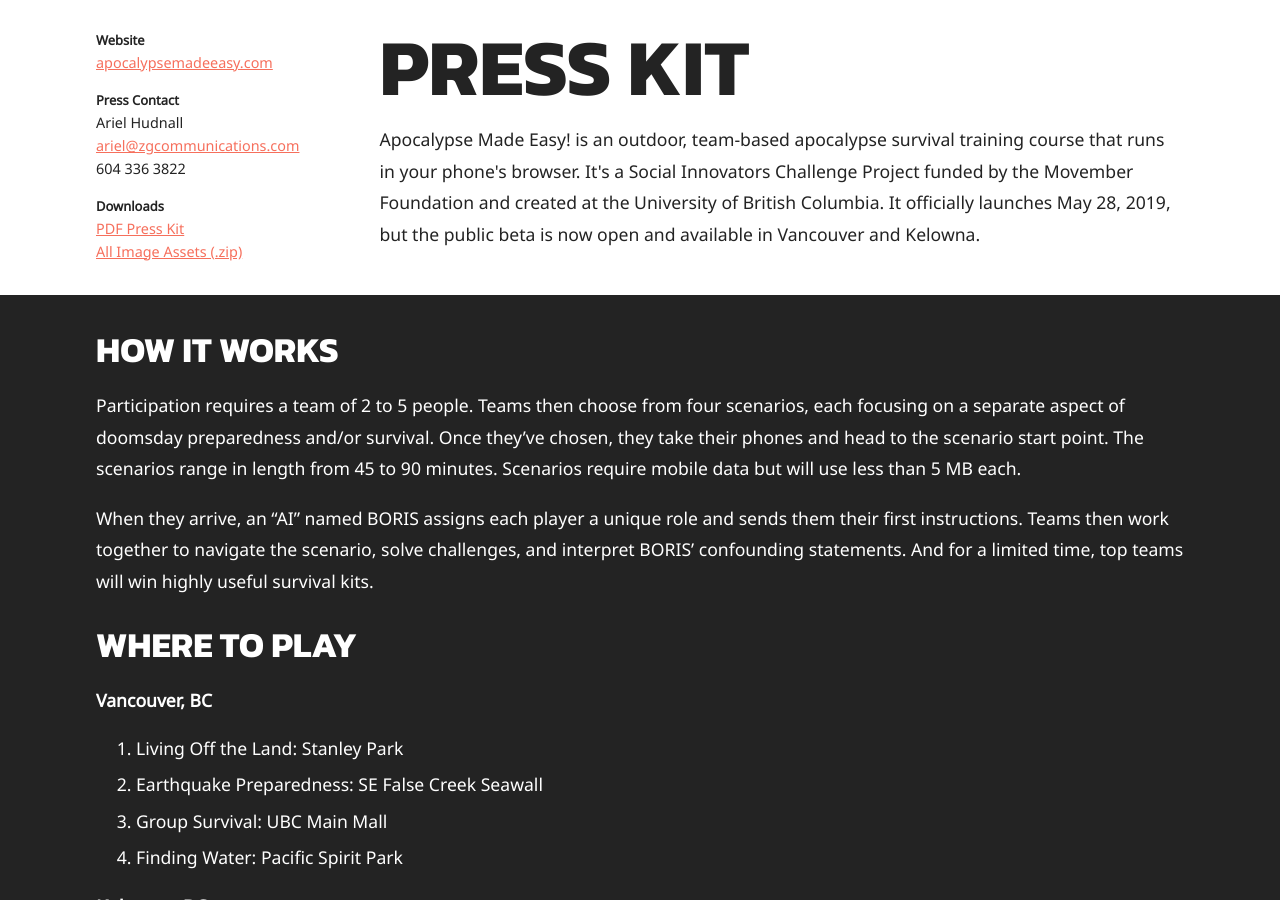
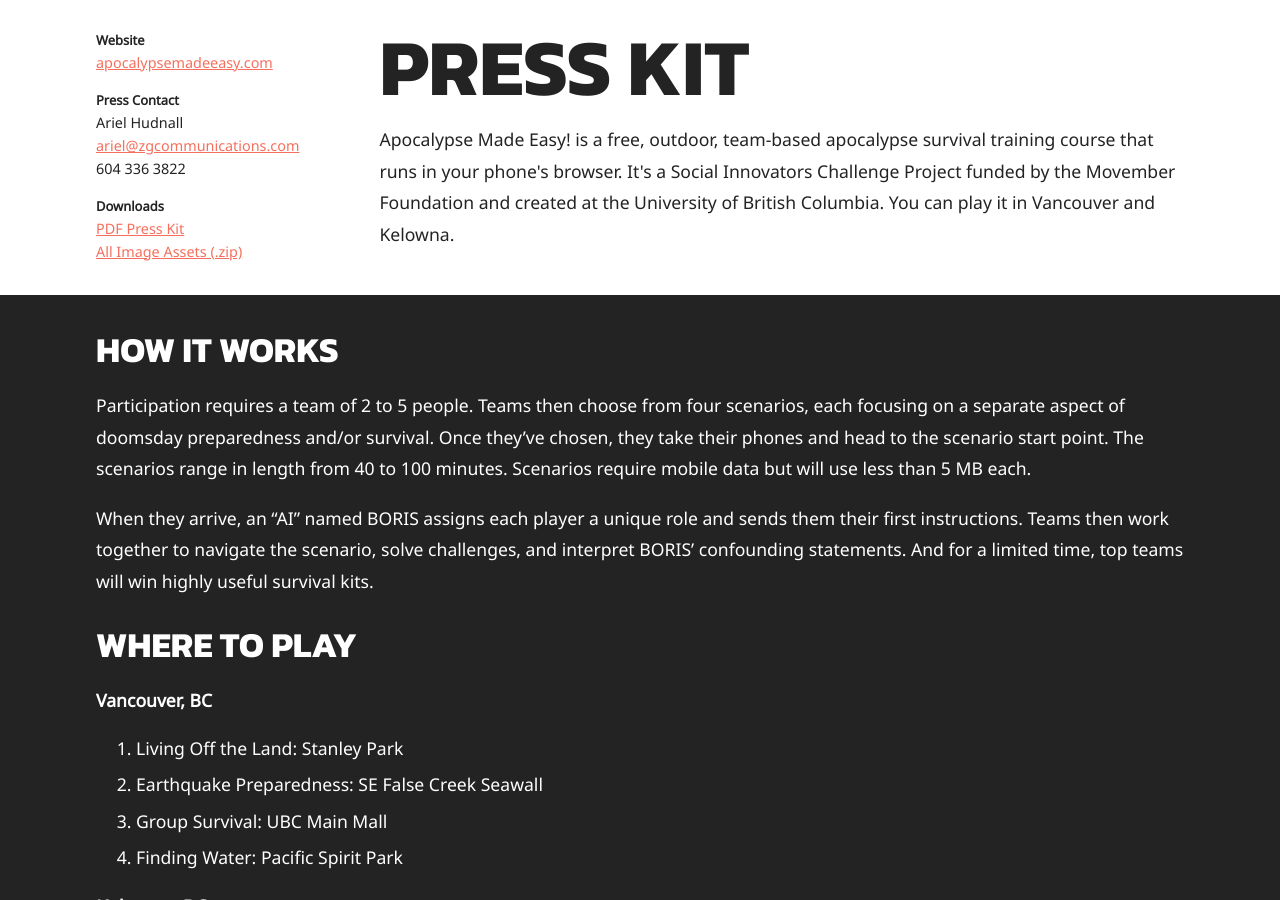
Before and after one commit to from-the-storm/ApocalypseMadeEasyWebsite, a Jekyll site: the page built from press.html, in a window 1280 px wide and 900 px high. Built offline with Jekyll 4.4.1, drawn with Linux system fonts in a browser that asks for light colours; some of the changed text lies outside the part shown.

Commit message:
Update press kit

```diff
--- a/press.html
+++ b/press.html
@@ -13,7 +13,7 @@
               </ul>
               <div>
                   <h1>Press Kit</h1>
-                  <p>Apocalypse Made Easy! is an outdoor, team-based apocalypse survival training course that runs in your phone's browser. It's a Social Innovators Challenge Project funded by the Movember Foundation and created at the University of British Columbia. It officially launches May 28, 2019, but the public beta is now open and available in Vancouver and Kelowna.</p>
+                  <p>Apocalypse Made Easy! is a free, outdoor, team-based apocalypse survival training course that runs in your phone's browser. It's a Social Innovators Challenge Project funded by the Movember Foundation and created at the University of British Columbia. You can play it in Vancouver and Kelowna.</p>
               </div>
           </div>
     </section>
@@ -21,7 +21,7 @@
           <div class="section-body">
               <div>
                   <h2>How it works</h2>
-                  <p>Participation requires a team of 2 to 5 people. Teams then choose from four scenarios, each focusing on a separate aspect of doomsday preparedness and/or survival. Once they’ve chosen, they take their phones and head to the scenario start point. The scenarios range in length from 45 to 90 minutes. Scenarios require mobile data but will use less than 5 MB each.</p><p>When they arrive, an “AI” named BORIS assigns each player a unique role and sends them their first instructions. Teams then work together to navigate the scenario, solve challenges, and interpret BORIS’ confounding statements. And for a limited time, top teams will win highly useful survival kits.</p>
+                  <p>Participation requires a team of 2 to 5 people. Teams then choose from four scenarios, each focusing on a separate aspect of doomsday preparedness and/or survival. Once they’ve chosen, they take their phones and head to the scenario start point. The scenarios range in length from 40 to 100 minutes. Scenarios require mobile data but will use less than 5 MB each.</p><p>When they arrive, an “AI” named BORIS assigns each player a unique role and sends them their first instructions. Teams then work together to navigate the scenario, solve challenges, and interpret BORIS’ confounding statements. And for a limited time, top teams will win highly useful survival kits.</p>
                   <h2>Where to play</h2>
                   <p><strong>Vancouver, BC</strong></p>
                   <ol>
@@ -107,33 +107,39 @@
                   </div>
                   <h2>Images</h2>
                   <figure>
+                    <a title="Download high resolution version" href="assets/img/presskit/prepared-highres.jpg">
+                        <img src="assets/img/presskit/prepared.jpg" alt="Stay Prepared | Apocalypse Made Easy" />
+                        <figcaption>The key to apocalyptic success is preparation. Art by Rita Fei</figcaption>
+                    </a>
+                  </figure>
+                  <figure>
                       <a title="Download high resolution version" href="assets/img/presskit/pietrap-highres.jpg">
                           <img src="assets/img/presskit/pietrap.jpg" alt="Pie Trap | Apocalypse Made Easy" />
-                          <figcaption>Can't find a team to play with? Get creative.</figcaption>
+                          <figcaption>Can't find a team to play with? Get creative. Art by Rita Fei</figcaption>
                       </a>
                   </figure>
                   <figure>
                       <a title="Download high resolution version" href="assets/img/presskit/crossing-east-agony-lake-highres.jpg">
                           <img src="assets/img/presskit/crossing-east-agony-lake.jpg" alt="Crossing East Agony Lake alone | Apocalypse Made Easy" />
-                          <figcaption>Crossing East Agony Lake alone.<img height="25" src="assets/img/presskit/down.png" alt="Boo" /></figcaption>
+                          <figcaption>Crossing East Agony Lake alone.<img height="25" src="assets/img/presskit/down.png" alt="Boo" /> Art by Rita Fe)</figcaption>
                       </a>
                   </figure>
                   <figure>
                       <a title="Download high resolution version" href="assets/img/presskit/crossing-east-agony-lake-friends-highres.jpg">
                           <img src="assets/img/presskit/crossing-east-agony-lake-friends.jpg" alt="Crossing East Agony Lake with friends | Apocalypse Made Easy" />
-                          <figcaption>Crossing East Agony Lake with friends.<img height="25" src="assets/img/presskit/up.png" alt="Hooray" /></figcaption>
+                          <figcaption>Crossing East Agony Lake with friends.<img height="25" src="assets/img/presskit/up.png" alt="Hooray" /> Art by Rita Fei</figcaption>
                       </a>
                   </figure>
                   <figure>
                       <a title="Download high resolution version" href="assets/img/presskit/eating-spoiled-food-alone-highres.jpg">
                           <img src="assets/img/presskit/eating-spoiled-food-alone.jpg" alt="Eating spoiled food alone | Apocalypse Made Easy" />
-                          <figcaption>Eating all of the spoiled food alone (very sick).<img height="25" src="assets/img/presskit/down.png" alt="Boo" /></figcaption>
+                          <figcaption>Eating all of the spoiled food alone (very sick).<img height="25" src="assets/img/presskit/down.png" alt="Boo" /> Art by Rita Fei</figcaption>
                       </a>
                   </figure>
                   <figure>
                       <a title="Download high resolution version" href="assets/img/presskit/eating-spoiled-food-friends-highres.jpg">
                           <img src="assets/img/presskit/eating-spoiled-food-friends.jpg" alt="Eating spoiled food with friends | Apocalypse Made Easy" />
-                          <figcaption>Sharing the spoiled food (not quite as very sick).<img height="25" src="assets/img/presskit/up.png" alt="Hooray" /></figcaption>
+                          <figcaption>Sharing the spoiled food (not quite as very sick).<img height="25" src="assets/img/presskit/up.png" alt="Hooray" /> Art by Rita Fei</figcaption>
                       </a>
                   </figure>
               </div>
```
Also changed, not shown: docs/press.html (+13 -7 lines), assets/img/presskit/prepared.jpg (added), docs/assets/img/presskit/prepared.jpg (added), 2 other files.
